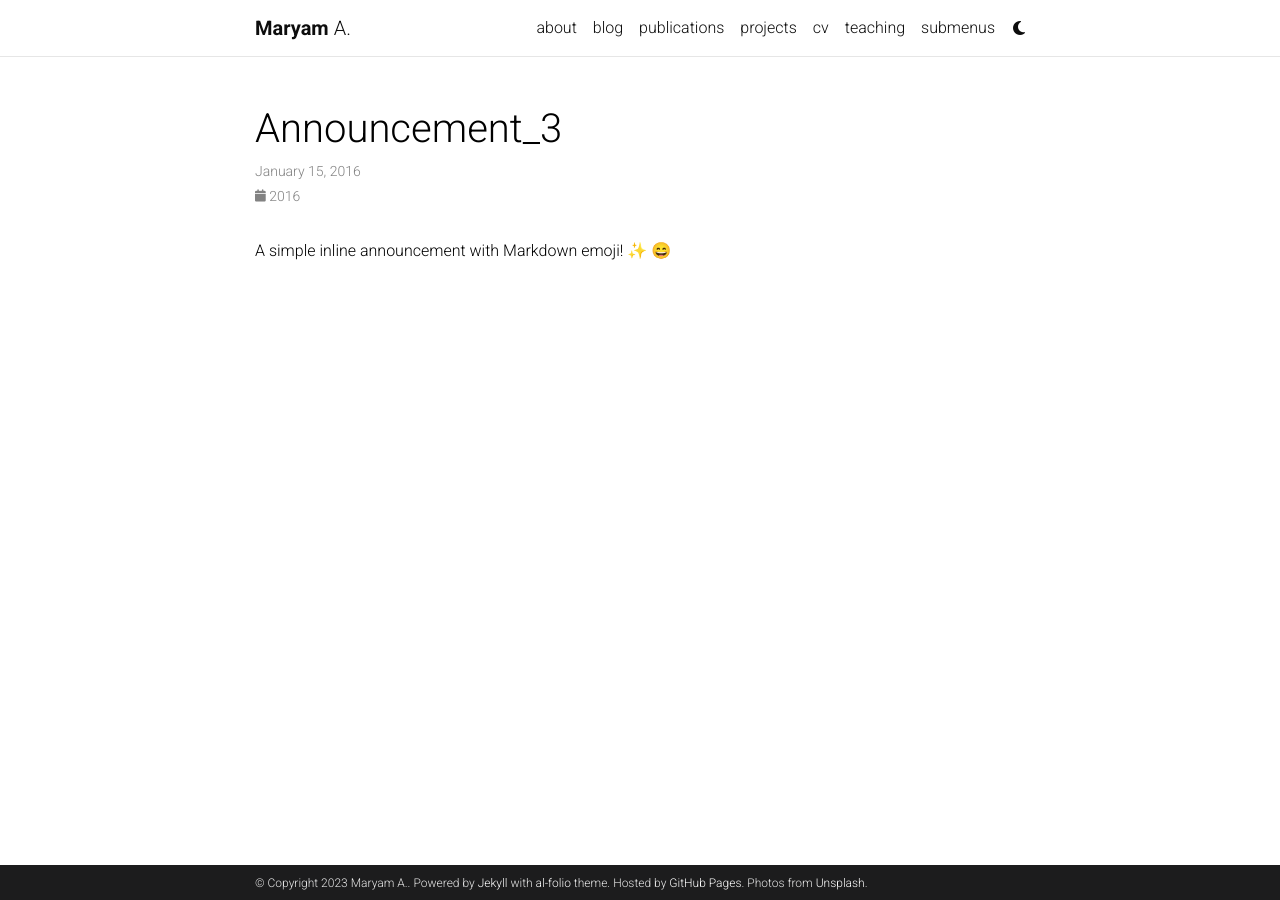
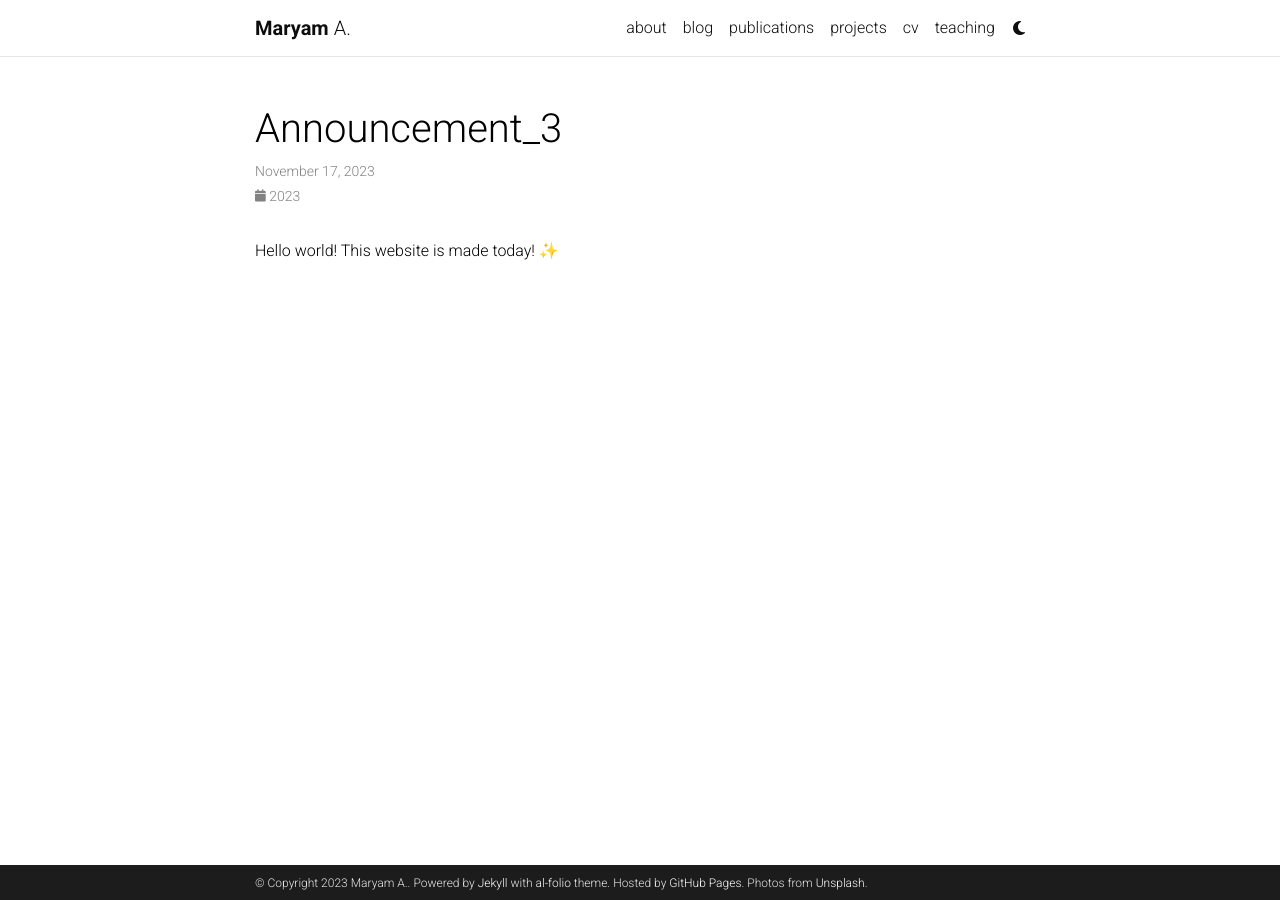
Before and after one commit to sweetbeet/azmandian.github.io, a Jekyll site: the page built from _news/announcement_3.md, in a window 1280 px wide. Built offline with Jekyll 4.4.1, drawn with Linux system fonts in a browser that asks for light colours; full-size pictures stand in for the smaller copies a plugin makes; emoji names are drawn with the system emoji font; comment, search, counter and statistics services are not loaded; a style sheet for code colours, icons or effects is not loaded.

```diff
--- a/_news/announcement_3.md
+++ b/_news/announcement_3.md
@@ -1,8 +1,8 @@
 ---
 layout: post
-date: 2016-01-15 07:59:00-0400
+date: 2023-11-17 010:00:00-0400
 inline: true
 related_posts: false
 ---
 
-A simple inline announcement with Markdown emoji! :sparkles: :smile:
+Hello world! This website is made today! :sparkles:
```
Also changed, not shown: _pages/about.md (+4 -2 lines), _pages/dropdown.md (+1 -1 lines).
